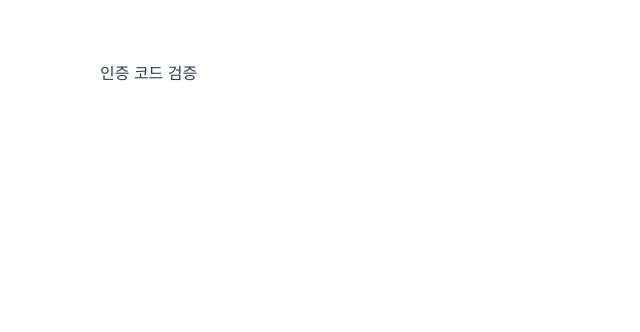
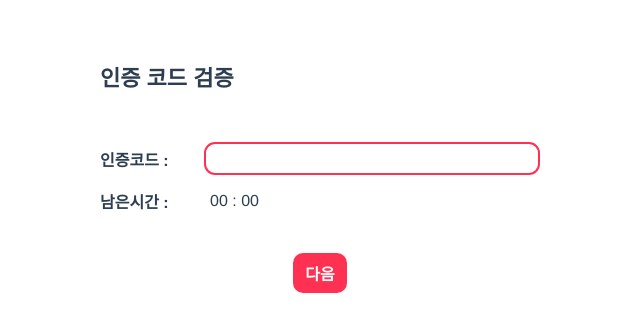
Before and after one commit to yeanjae0312/ABLY_recruitment_task, a Vue app in the folder mission/: page /authConfirm in a window 1280 px wide. Shown: the top 332 px of the page, without its empty margins (320-960 px from the left). Built offline with nearby package versions, Linux system fonts and the light colour scheme.

Commit message:
Feat: 인증코드검증 페이지 및 카운터 기능 추가

```diff
--- a/mission/src/store/index.js
+++ b/mission/src/store/index.js
@@ -10,6 +10,6 @@ export default createStore({
   },
 
   plugins: [createPersistedState({
-    paths: ['LoginStorage'],
+    paths: ['LoginStorage', 'AuthStorage'],
   })],
 });
--- a/mission/src/views/Password/AuthConfirm.vue
+++ b/mission/src/views/Password/AuthConfirm.vue
@@ -1,13 +1,79 @@
 <template>
   <div class="authConfirm">
-    인증 코드 검증
+    <p class="title">인증 코드 검증</p>
+    <div class="common-form auth-confirm-form">
+      <label class="label">
+        <span>인증코드 : </span>
+        <input type="text" ref="inputCode"
+          v-model="inputCode" required>
+      </label>
+      <label class="label">
+        <span>남은시간 : </span>
+        <p class="area-count">{{ minuates}} : {{ seconds }}</p>
+      </label>
+      <div class="common-btn-wrap">
+        <button class="common-btn" @click="doLogin">다음</button>
+      </div>
+    </div>
   </div>
 </template>
 
 <script>
+import { mapState } from 'vuex';
+
 export default {
+  name: 'AuthConfirm',
+  components: {
+  },
+  data() {
+    return {
+      inputCode: '',
+      timer: null,
+      totalTime: '',
+      minuates: '',
+      seconds: '',
+    };
+  },
+  mounted() {
+    this.$refs.inputCode.focus();
+  },
+  created() {
+    this.startTimer();
+  },
+  computed: {
+    ...mapState('AuthStorage', ['countTime']),
+  },
+  methods: {
+    startTimer() {
+      this.totalTime = this.countTime / 1000 - 1;
+
+      this.countDown();
+
+      this.timer = setInterval(() => {
+        this.countDown();
+      }, 1000);
+    },
+    countDown() {
+      this.minuates = String(Math.floor(this.totalTime / 60)).padStart(2, '0');
+      this.seconds = String(this.totalTime % 60).padStart(2, '0');
+
+      if (this.totalTime >= 1) {
+        this.totalTime -= 1;
+      } else {
+        this.totalTime = 0;
+        clearInterval(this.timer);
+      }
+    },
+  },
 };
 </script>
 
 <style scoped>
+.auth-confirm-form {
+  margin-top: 50px;
+}
+
+.auth-confirm-form .area-count {
+  width: calc(100% - var(--textWidth));
+}
 </style>
```
